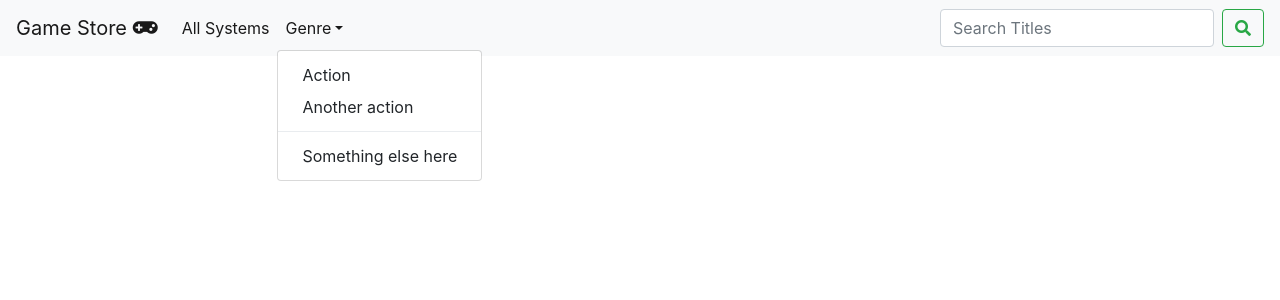
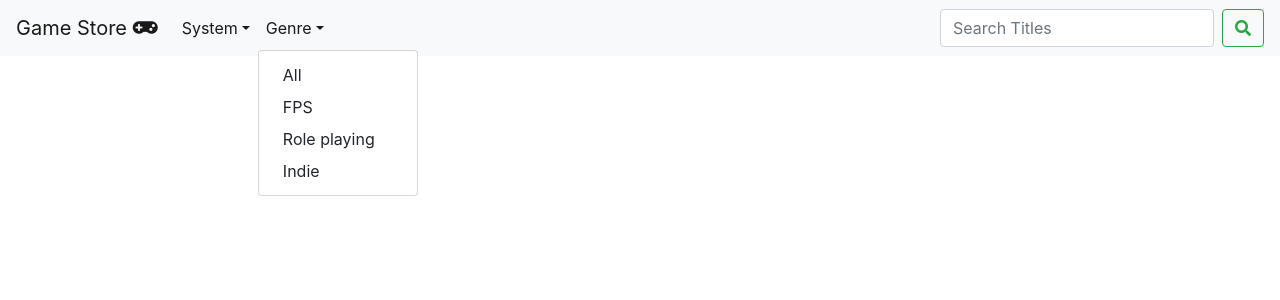
Before and after one commit to justingarcianm/reactStore, a React (Create React App) app: page / in a window 1280 px wide. Both pictures are taken after a click on the button "Genre". Shown: the top 300 px of the page. Built offline with nearby package versions, Linux system fonts and the light colour scheme.

Commit message:
finish template

```diff
--- a/src/Components/Nav/Nav.js
+++ b/src/Components/Nav/Nav.js
@@ -4,25 +4,33 @@ const Nav = () => {
     return (
         <nav className="navbar navbar-expand-lg navbar-light bg-light fixed-top">
   <a className="navbar-brand" href="#">Game Store <i className="fas fa-gamepad"></i></a>
+
   <button className="navbar-toggler" type="button" data-toggle="collapse" data-target="#navbarSupportedContent" aria-controls="navbarSupportedContent" aria-expanded="false" aria-label="Toggle navigation">
     <span className="navbar-toggler-icon"></span>
   </button>
 
   <div className="collapse navbar-collapse" id="navbarSupportedContent">
     <ul className="navbar-nav mr-auto">
-      <li className="nav-item active">
-        <a className="nav-link" href="#">All Systems <span className="sr-only">(current)</span></a>
+      <li className="nav-item active nav-item dropdown">
+      <a className="nav-link dropdown-toggle" href="#" id="navbarDropdown" role="button" data-toggle="dropdown" aria-haspopup="true" aria-expanded="false">
+          System<span className="sr-only">(current)</span>
+        </a>
+         <div className="dropdown-menu" aria-labelledby="navbarDropdown">
+          <a className="dropdown-item" href="#">Xbox</a>
+          <a className="dropdown-item" href="#">Playstation</a>
+          <a className="dropdown-item" href="#">Nintendo Switch</a>
+          <a className="dropdown-item" href="#">PC</a>
+        </div>
       </li>
-
       <li className="nav-item dropdown">
-        <a className="nav-link dropdown-toggle" href="#" id="navbarDropdown" role="button" data-toggle="dropdown" aria-haspopup="true" aria-expanded="false">
+        <a className="nav-link dropdown-toggle" href="#" id="genreDrop" role="button" data-toggle="dropdown" aria-haspopup="true" aria-expanded="false">
           Genre
         </a>
-        <div className="dropdown-menu" aria-labelledby="navbarDropdown">
-          <a className="dropdown-item" href="#">Action</a>
-          <a className="dropdown-item" href="#">Another action</a>
-          <div className="dropdown-divider"></div>
-          <a className="dropdown-item" href="#">Something else here</a>
+        <div className="dropdown-menu" aria-labelledby="genreDrop">
+          <a className="dropdown-item" href="#">All</a>
+          <a className="dropdown-item" href="#">FPS</a>
+          <a className="dropdown-item" href="#">Role playing</a>
+          <a className="dropdown-item" href="#">Indie</a>
         </div>
       </li>
     </ul>
```
